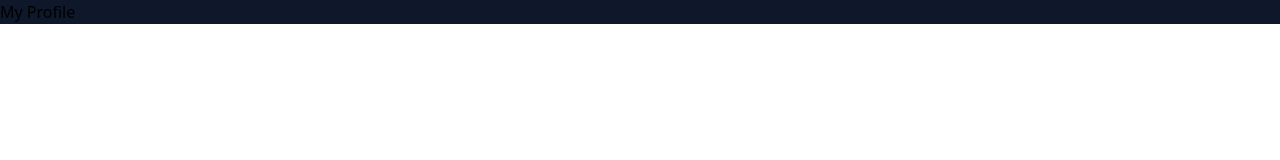
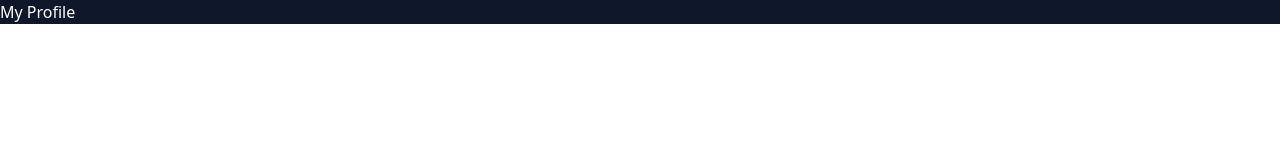
Before and after one commit to TwiceCodes/git-practice, a plain HTML site: page index.html in a window 1280 px wide. Drawn offline with nearby package versions, Linux system fonts and the light colour scheme.

Commit message:
I don't know what changes here. Just wanted to add here I'm just trying to enable tailwind css

```diff
--- a/index.html
+++ b/index.html
@@ -7,6 +7,6 @@
     <script src="https://cdn.tailwindcss.com"></script>
   </head>
   <body>
-    <div class="bg-slate-900 w-100 h-90">My Profile</div>
+    <div class="bg-slate-900 w-100 h-90 text-white">My Profile</div>
   </body>
 </html>
```
Also changed, not shown: 1 other file.
